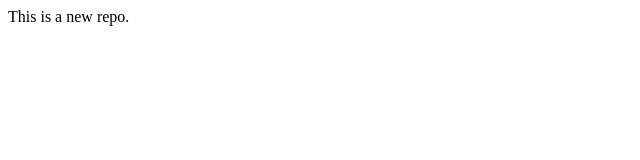
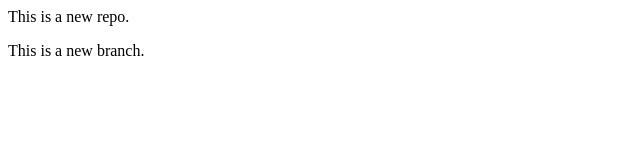
Before and after one commit to Nrusingha007/Localrepo, a plain HTML site: page index.html in a window 1280 px wide. Shown: the whole page, without its empty margins (0-640 px from the left). Drawn offline with Linux system fonts and the light colour scheme.

Commit message:
Add new feature

```diff
--- a/index.html
+++ b/index.html
@@ -1 +1,2 @@
 <p>This is a new repo.</p>
+<p>This is a new branch.</p>
```
